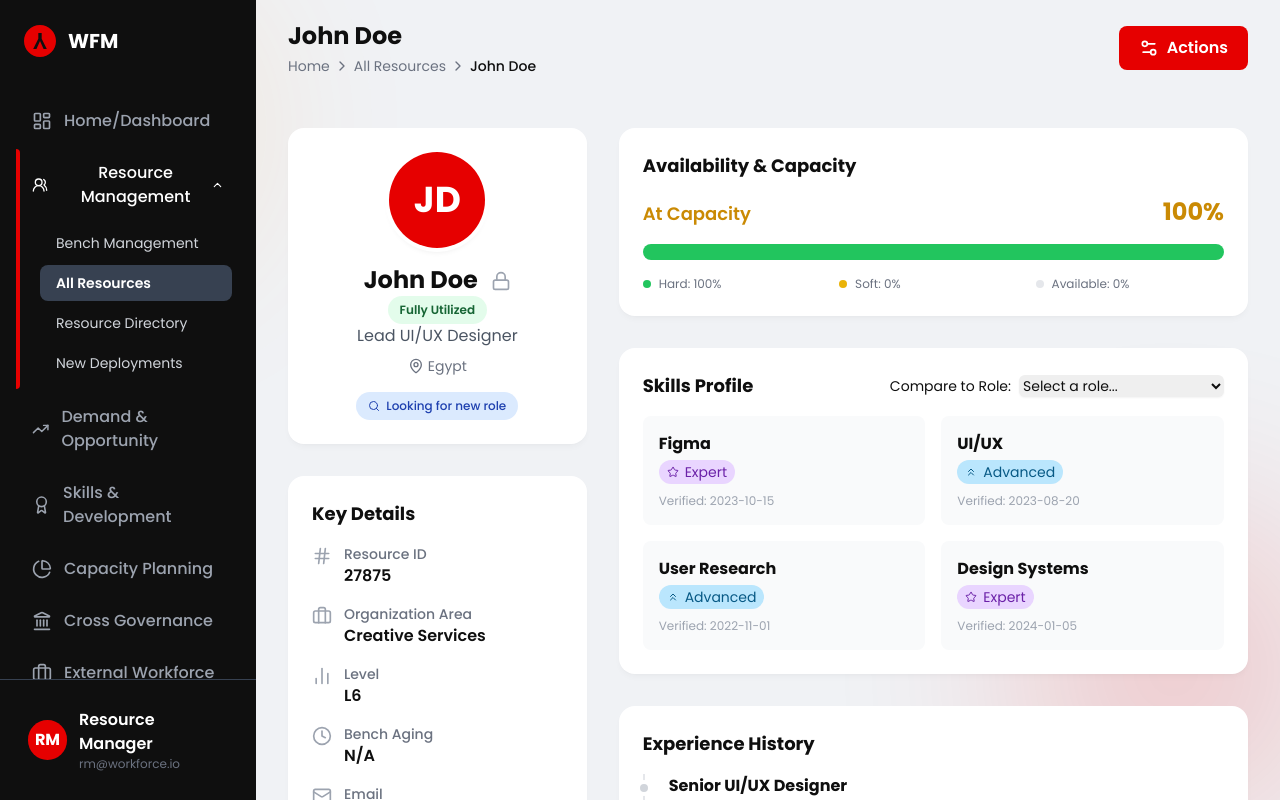
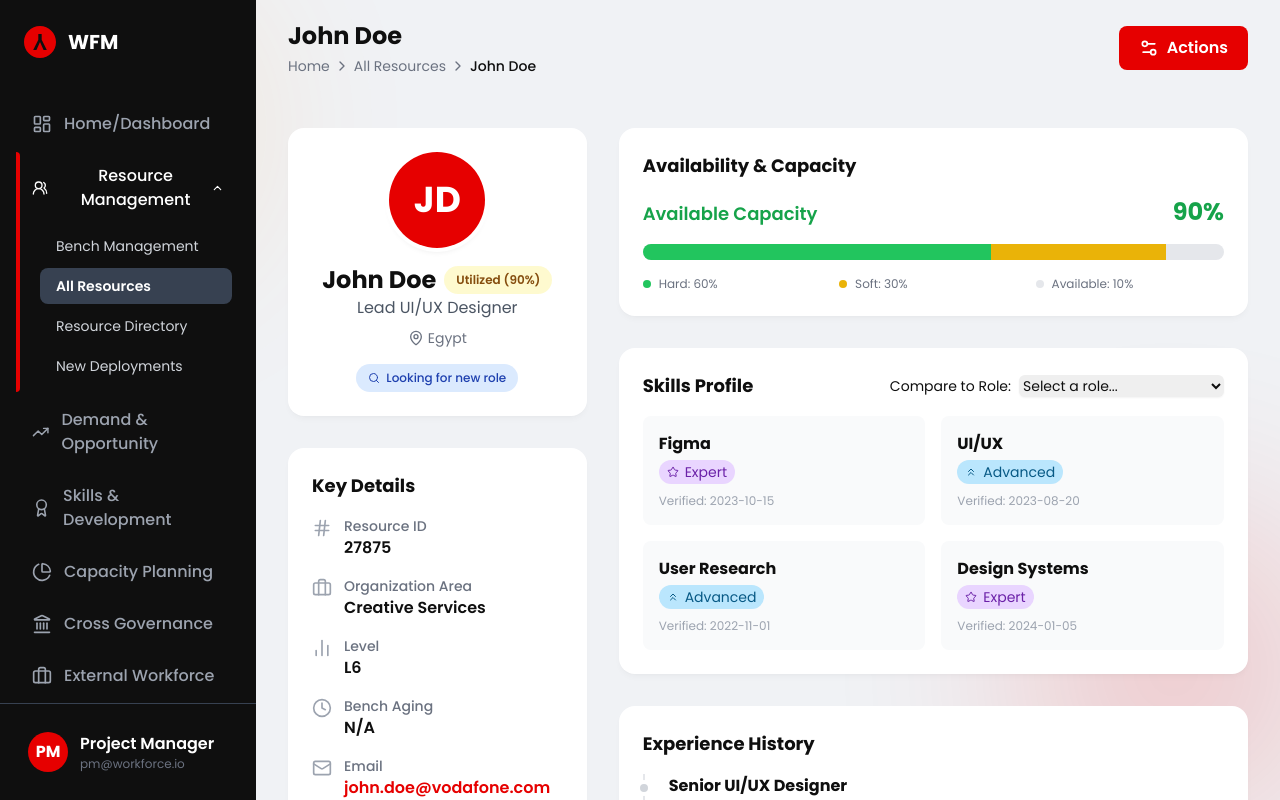
Before and after one commit to Amgedhassan/WWWW, a plain HTML site: page resourceprm.html in a window 1280 px wide. Drawn offline with nearby package versions, Linux system fonts and the light colour scheme.

Commit message:
Update resourceprm.html

```diff
--- a/resourceprm.html
+++ b/resourceprm.html
@@ -3,7 +3,7 @@
 <head>
     <meta charset="UTF-8">
     <meta name="viewport" content="width=device-width, initial-scale=1.0">
-    <title>Resource Profile</title>
+    <title>Resource Profile - Project Manager View</title>
     <script src="https://cdn.tailwindcss.com"></script>
     <link rel="preconnect" href="https://fonts.googleapis.com">
     <link rel="preconnect" href="https://fonts.gstatic" crossorigin>
@@ -90,19 +90,6 @@
              background-position: 0 0, 10px 10px;
              opacity: 0.05;
         }
-
-        /* --- Toggle Switch --- */
-        .toggle-bg:after {
-            content: '';
-            @apply absolute top-0.5 left-0.5 bg-white border border-gray-300 rounded-full h-5 w-5 transition shadow-sm;
-        }
-        input:checked + .toggle-bg:after {
-            transform: translateX(100%);
-            @apply border-white;
-        }
-        input:checked + .toggle-bg {
-            @apply bg-brand-red;
-        }
     </style>
 </head>
 <body class="text-brand-black">
@@ -148,10 +135,10 @@
             </div>
             <div class="p-4 border-t border-gray-700">
                  <a href="#" class="flex items-center p-3 rounded-lg hover:bg-gray-700/50 transition-all-fast">
-                    <div class="w-10 h-10 rounded-full bg-brand-red text-white flex items-center justify-center font-bold">RM</div>
+                    <div class="w-10 h-10 rounded-full bg-brand-red text-white flex items-center justify-center font-bold">PM</div>
                     <div class="ml-3">
-                        <p class="font-semibold text-white">Resource Manager</p>
-                        <p class="text-xs text-gray-500">rm@workforce.io</p>
+                        <p class="font-semibold text-white">Project Manager</p>
+                        <p class="text-xs text-gray-500">pm@workforce.io</p>
                     </div>
                  </a>
             </div>
@@ -284,20 +271,20 @@
                 { skill: 'User Research', level: 'Advanced', date: '2022-11-01' },
                 { skill: 'Design Systems', level: 'Expert', date: '2024-01-05' }
             ],
-            status: 'Fully Utilized',
-            utilizationPercent: 100,
+            status: 'Partially Utilized',
+            utilizationPercent: 90,
             benchAging: null,
             avatar: 'JD',
             lookingForNewRole: true,
-            locked: true,
+            locked: false,
             experience: [
                 { role: 'Senior UI/UX Designer', project: 'Project Titan', duration: '2022 - 2024' },
                 { role: 'UI/UX Designer', project: 'Project Apollo', duration: '2020 - 2022' },
                 { role: 'Junior Designer', project: 'Internal Tools', duration: '2019 - 2020' }
             ],
             relatedRoles: [
-                { type: 'Hard Booked', roleId: 'UX-001', projectId: 'PRJ-1124556', bcId: 'BC-123', allocation: 100, endDate: '2024-12-31' },
-                { type: 'Soft Booked', roleId: 'UX-002', projectId: 'PRJ-9622400', bcId: 'BC-456', allocation: 0, endDate: '2025-10-20' },
+                { type: 'Hard Booked', roleId: 'UX-001', projectId: 'PRJ-1124556', bcId: 'BC-123', allocation: 60, endDate: '2024-12-31' },
+                { type: 'Soft Booked', roleId: 'UX-002', projectId: 'PRJ-9622400', bcId: 'BC-456', allocation: 30, endDate: '2025-10-20' }
             ]
         };
 
@@ -356,18 +343,14 @@
             const skillGapsList = document.getElementById('skill-gaps-list');
             const lookingForRoleTag = document.getElementById('looking-for-role-tag');
 
-            const renderActions = (resource) => {
+            const renderActions = () => {
                 const actions = [
-                    { label: 'Edit Profile', icon: 'edit' },
                     { label: 'Export Profile', icon: 'download' },
-                    { label: 'Soft Book Resource', icon: 'book-marked' },
-                    { label: resource.lookingForNewRole ? 'Un-flag for new role' : 'Flag for new role', icon: 'flag', id: 'toggle-looking-for-role' },
-                    { label: resource.locked ? 'Unlock Resource' : 'Lock Resource', icon: resource.locked ? 'unlock' : 'lock', id: 'toggle-lock-btn' },
-                    { label: 'Move to Bench', icon: 'user-minus' }
+                    { label: 'Soft Book Resource', icon: 'book-marked' }
                 ];
                 const actionsList = document.getElementById('actions-list');
                 actionsList.innerHTML = actions.map(action =>
-                    `<a href="#" id="${action.id || ''}" class="flex items-center px-4 py-2 text-sm text-gray-700 hover:bg-gray-100"><i data-lucide="${action.icon}" class="w-4 h-4 mr-3"></i>${action.label}</a>`
+                    `<a href="#" class="flex items-center px-4 py-2 text-sm text-gray-700 hover:bg-gray-100"><i data-lucide="${action.icon}" class="w-4 h-4 mr-3"></i>${action.label}</a>`
                 ).join('');
                 lucide.createIcons();
             };
@@ -505,7 +488,7 @@
                 }).join('');
 
                 renderCapacity(data.relatedRoles);
-                renderActions(data);
+                renderActions();
                 lucide.createIcons();
             };
 
@@ -545,18 +528,6 @@
                 if (!actionsMenuButton.contains(e.target) && !actionsDropdown.contains(e.target)) {
                     actionsDropdown.classList.add('hidden');
                 }
-
-                const toggleFlagBtn = e.target.closest('#toggle-looking-for-role');
-                if (toggleFlagBtn) {
-                    resourceProfile.lookingForNewRole = !resourceProfile.lookingForNewRole;
-                    populateProfile(resourceProfile);
-                }
-
-                const toggleLockBtn = e.target.closest('#toggle-lock-btn');
-                if (toggleLockBtn) {
-                    resourceProfile.locked = !resourceProfile.locked;
-                    populateProfile(resourceProfile);
-                }
             });
 
             skillCompareRoleSelect.addEventListener('change', (e) => {
```
